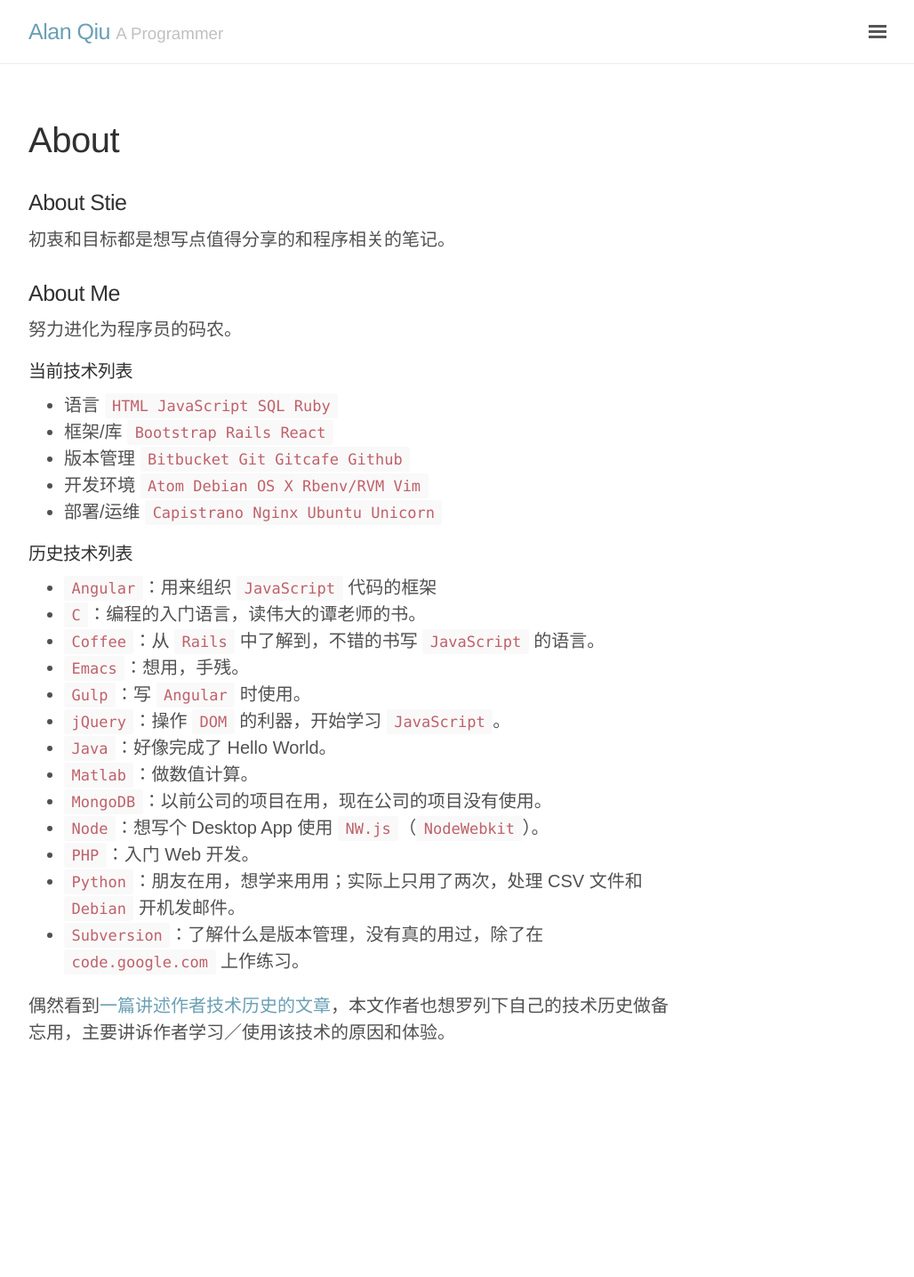
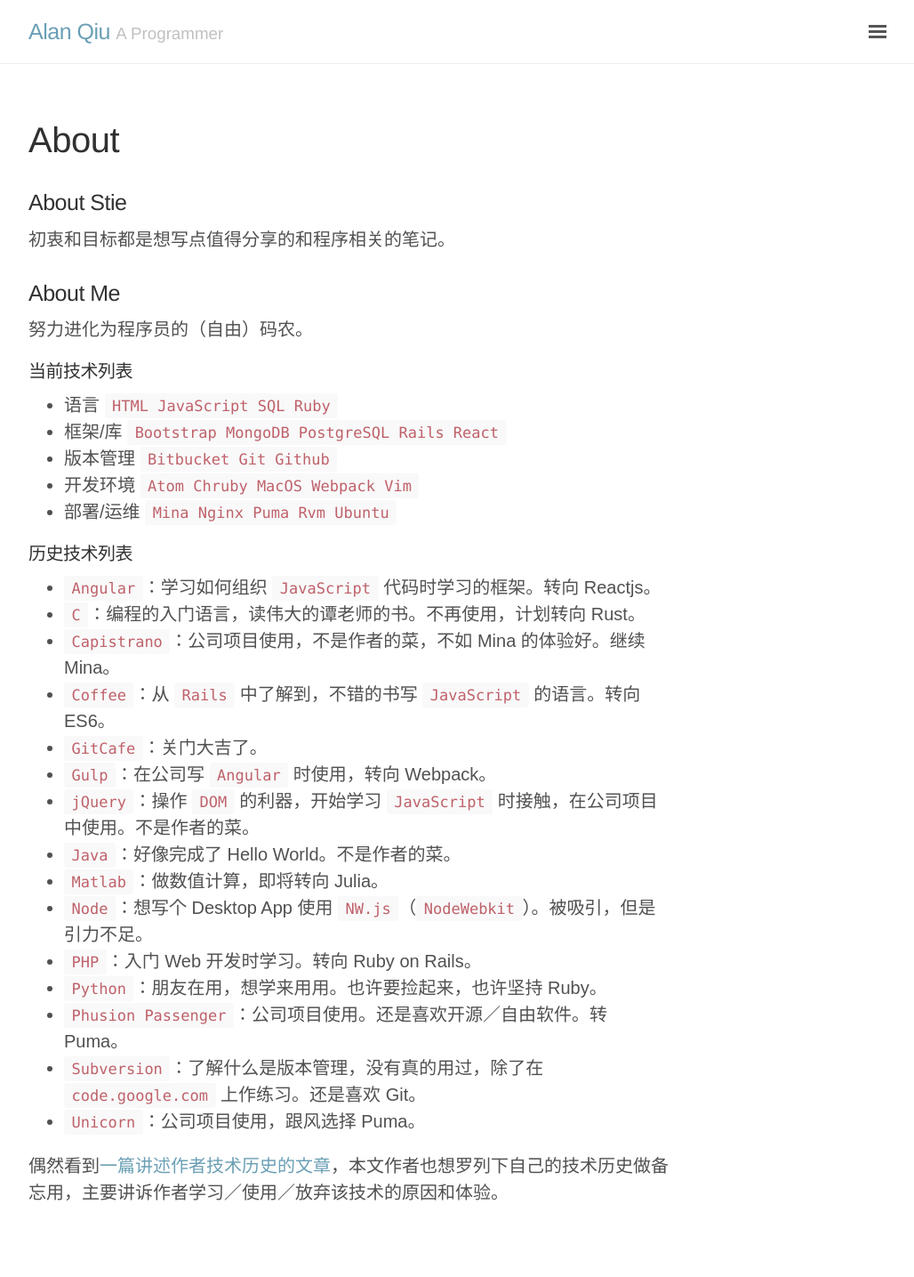
Before and after one commit to alan-qiu/alan-qui.github.io, a Jekyll site: the page built from about.md, in a window 1280 px wide. Shown: the whole page at 89% size, without its empty margins (248-1276 px from the left). Built offline with Jekyll 4.4.1, drawn with Linux system fonts in a browser that asks for light colours; before the commit the page ends 1255 px from its top, so only the background shows below that.

Commit message:
update aboutme/username
- stack history
- alan-qiu => alanjqiu

```diff
--- a/_config.yml
+++ b/_config.yml
@@ -5,7 +5,7 @@
 title:               Alan Qiu
 tagline:             'A Programmer'
 description:         'A Programmer'
-url:                 https://alan-qiu.github.io
+url:                 https://alanjqiu.github.io
 baseurl:             ''
 gems:                [jekyll-paginate]
 paginate:            5
@@ -15,12 +15,12 @@
 pygements:           true
 exclude:             ['Rakefile.rb', 'CNAME', 'README.md', 'vendor']
 github:
-  repo:              https://github.com/alan-qiu/alan-qiu.github.io
+  repo:              https://github.com/alanjqiu/alanjqiu.github.io
 
 # About/contact
 author:
   name:              Alan Qiu
-  url:               https://github.com/alan-qiu
+  url:               https://github.com/alanjqiu
   email:             alan.qiu@outlook.com
 
 # Custom vars
--- a/about.md
+++ b/about.md
@@ -7,30 +7,32 @@
 初衷和目标都是想写点值得分享的和程序相关的笔记。
 
 ### About Me
-努力进化为程序员的码农。
+努力进化为程序员的（自由）码农。
 
 #### 当前技术列表
 
 - 语言 `HTML JavaScript SQL Ruby`
-- 框架/库 `Bootstrap Rails React`
-- 版本管理 `Bitbucket Git Gitcafe Github`
-- 开发环境 `Atom Debian OS X Rbenv/RVM Vim`
-- 部署/运维 `Capistrano Nginx Ubuntu Unicorn`
+- 框架/库 `Bootstrap MongoDB PostgreSQL Rails React`
+- 版本管理 `Bitbucket Git Github`
+- 开发环境 `Atom Chruby MacOS Webpack Vim`
+- 部署/运维 `Mina Nginx Puma Rvm Ubuntu`
 
 #### 历史技术列表
 
-- `Angular`：用来组织 `JavaScript` 代码的框架
-- `C`：编程的入门语言，读伟大的谭老师的书。
-- `Coffee`：从 `Rails` 中了解到，不错的书写 `JavaScript` 的语言。
-- `Emacs`：想用，手残。
-- `Gulp`：写 `Angular` 时使用。
-- `jQuery`：操作 `DOM` 的利器，开始学习 `JavaScript`。
-- `Java`：好像完成了 Hello World。
-- `Matlab`：做数值计算。
-- `MongoDB`：以前公司的项目在用，现在公司的项目没有使用。
-- `Node`：想写个 Desktop App 使用 `NW.js`（`NodeWebkit`）。
-- `PHP`：入门 Web 开发。
-- `Python`：朋友在用，想学来用用；实际上只用了两次，处理 CSV 文件和 `Debian` 开机发邮件。
-- `Subversion`：了解什么是版本管理，没有真的用过，除了在 `code.google.com` 上作练习。
+- `Angular`：学习如何组织 `JavaScript` 代码时学习的框架。转向 Reactjs。
+- `C`：编程的入门语言，读伟大的谭老师的书。不再使用，计划转向 Rust。
+- `Capistrano`：公司项目使用，不是作者的菜，不如 Mina 的体验好。继续 Mina。
+- `Coffee`：从 `Rails` 中了解到，不错的书写 `JavaScript` 的语言。转向 ES6。
+- `GitCafe`：关门大吉了。
+- `Gulp`：在公司写 `Angular` 时使用，转向 Webpack。
+- `jQuery`：操作 `DOM` 的利器，开始学习 `JavaScript` 时接触，在公司项目中使用。不是作者的菜。
+- `Java`：好像完成了 Hello World。不是作者的菜。
+- `Matlab`：做数值计算，即将转向 Julia。
+- `Node`：想写个 Desktop App 使用 `NW.js`（`NodeWebkit`）。被吸引，但是引力不足。
+- `PHP`：入门 Web 开发时学习。转向 Ruby on Rails。
+- `Python`：朋友在用，想学来用用。也许要捡起来，也许坚持 Ruby。
+- `Phusion Passenger`：公司项目使用。还是喜欢开源／自由软件。转 Puma。
+- `Subversion`：了解什么是版本管理，没有真的用过，除了在 `code.google.com` 上作练习。还是喜欢 Git。
+- `Unicorn`：公司项目使用，跟风选择 Puma。
 
-偶然看到[一篇讲述作者技术历史的文章](http://blog.rainy.im/2015/01/04/rainy-of-all-trade/)，本文作者也想罗列下自己的技术历史做备忘用，主要讲诉作者学习／使用该技术的原因和体验。
+偶然看到[一篇讲述作者技术历史的文章](http://blog.rainy.im/2015/01/04/rainy-of-all-trade/)，本文作者也想罗列下自己的技术历史做备忘用，主要讲诉作者学习／使用／放弃该技术的原因和体验。
```
Also changed, not shown: README.md.
